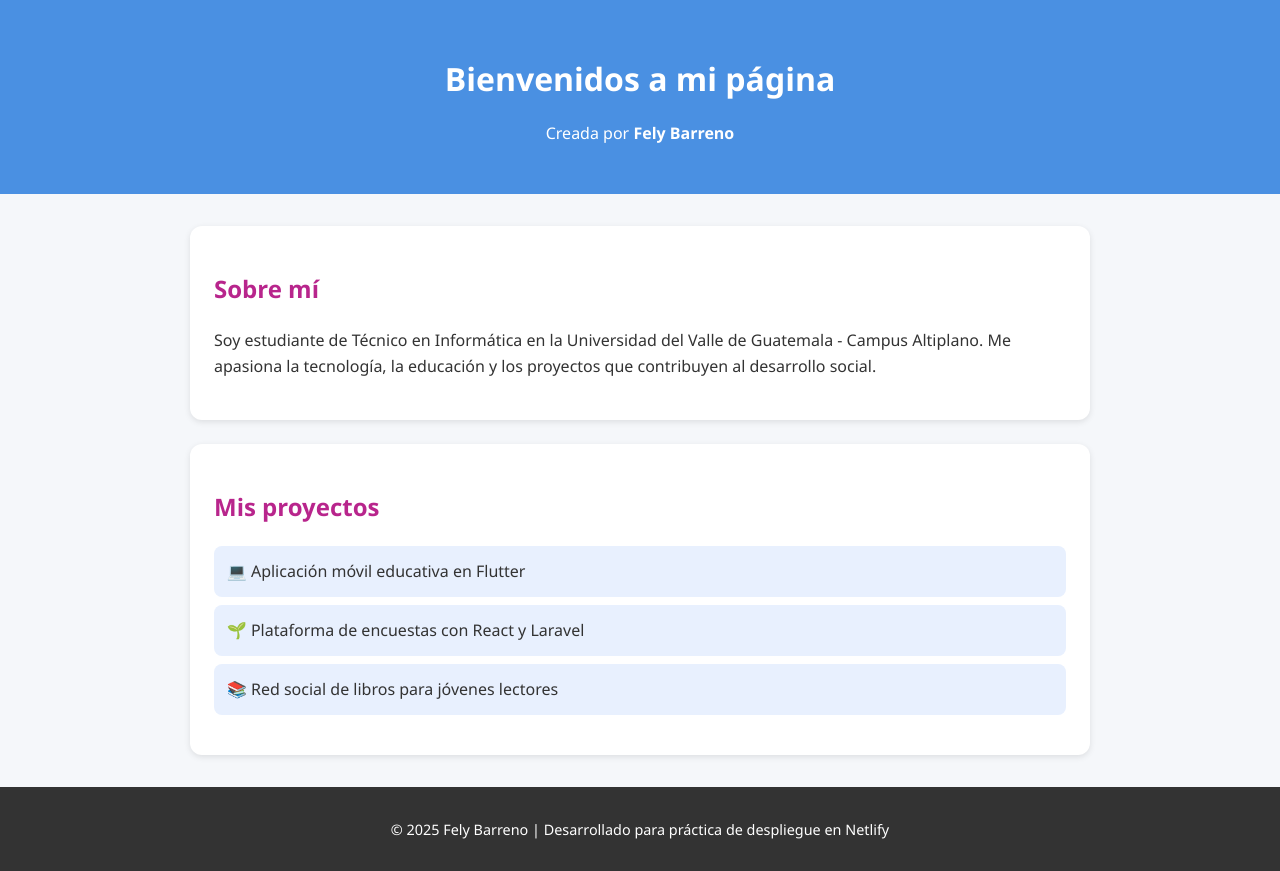
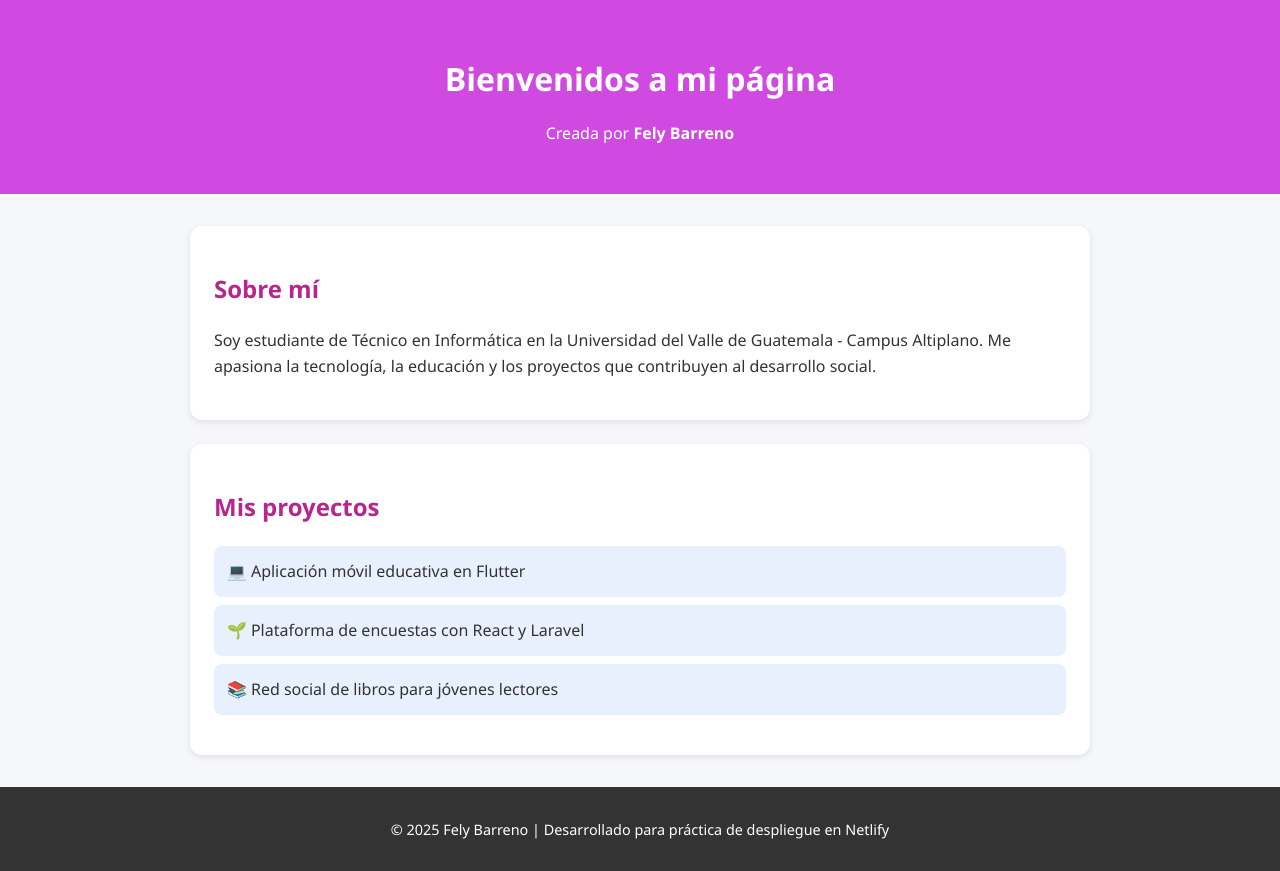
Before and after one commit to Bahuifely/Prograweb, a plain HTML site: page index.html in a window 1280 px wide. Drawn offline with Linux system fonts and the light colour scheme.

Commit message:
Cambio de color de header

```diff
--- a/style.css
+++ b/style.css
@@ -10,7 +10,7 @@ body {
 
 /* Encabezado */
 header {
-    background-color: #4a90e2;
+    background-color: #d04ae2;
     color: white;
     text-align: center;
     padding: 2rem 1rem;
```
